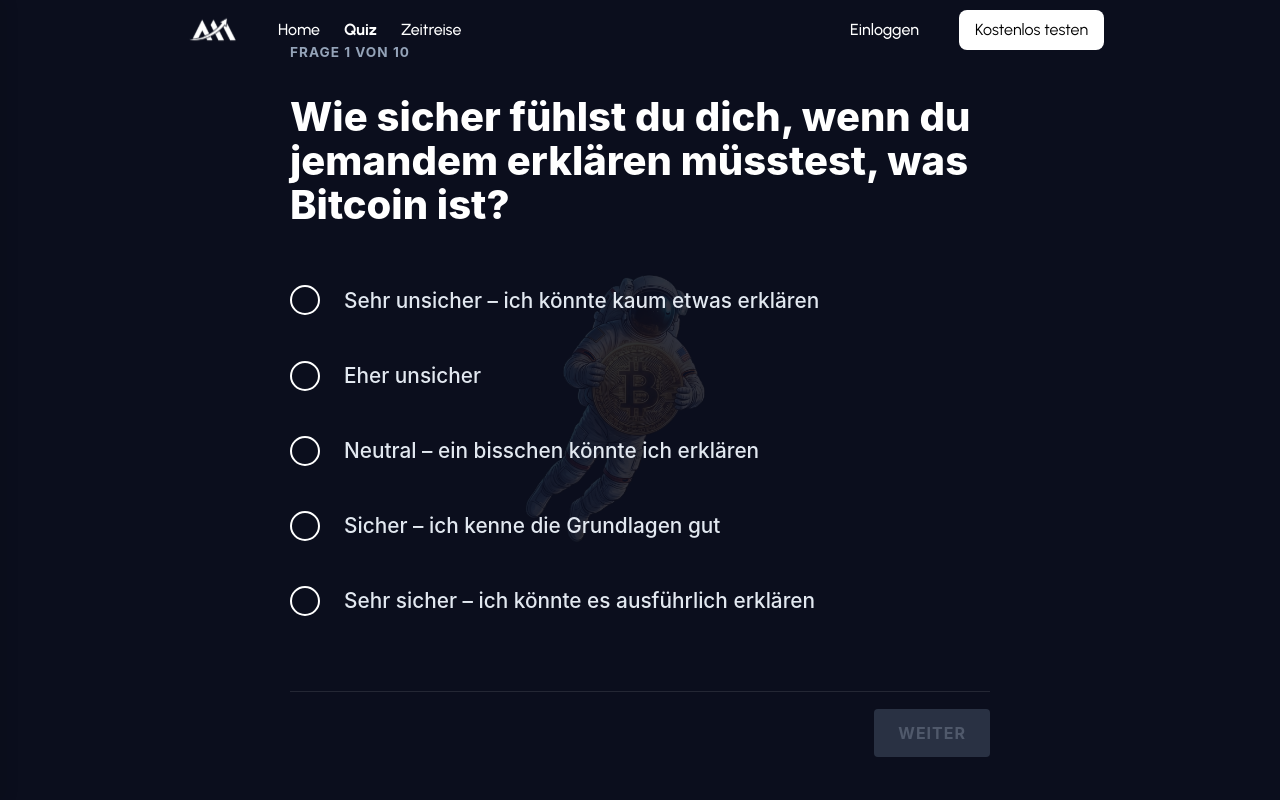
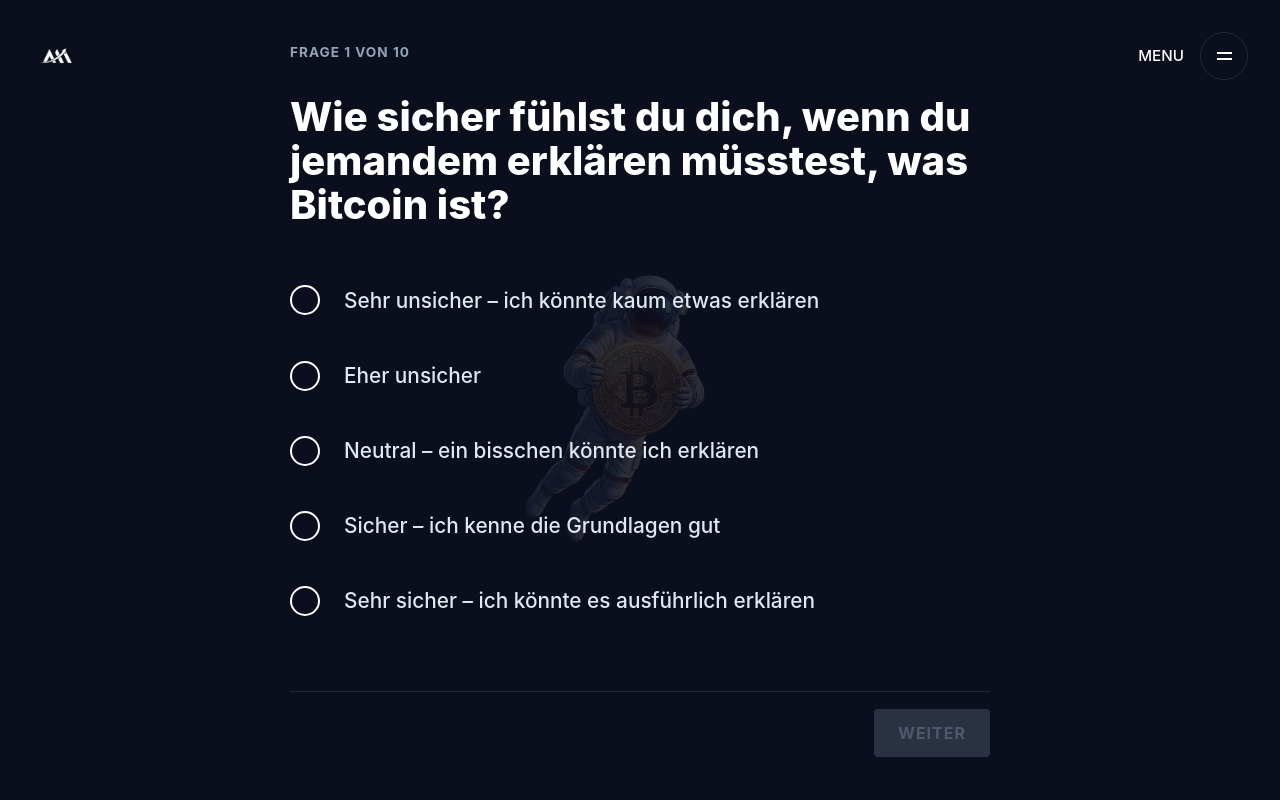
Before and after one commit to crabDono/dmwt_vercell_app, a Next.js app: page /quiz in a window 1280 px wide. Shown: the top 800 px of the page. Built offline with nearby package versions, Linux system fonts and the light colour scheme.

Commit message:
Navbar remake

```diff
--- a/package.json
+++ b/package.json
@@ -9,12 +9,14 @@
     "lint": "next lint"
   },
   "dependencies": {
+    "@gsap/react": "^2.1.2",
     "@neondatabase/serverless": "^1.0.2",
     "@prisma/client": "^6.18.0",
     "chart.js": "^4.5.1",
     "clsx": "^2.1.1",
     "dotenv": "^17.2.3",
     "framer-motion": "^12.23.24",
+    "gsap": "^3.13.0",
     "lucide-react": "^0.552.0",
     "next": "15.5.4",
     "prisma": "^6.18.0",
--- a/src/components/UI/Navbar/Navbar.module.css
+++ b/src/components/UI/Navbar/Navbar.module.css
@@ -1,302 +1,202 @@
-/*
-Nur falls Tailwind nicht möglich ist
-*/
+/* Navbar.module.css */
 
-.nav {
+/* Definiere Variablen direkt im Container, damit sie sicher da sind */
+.navContainer {
+  --bg: #171717;
+  --fg: #ffffff;
+  --menu-bg: #0f0f0f;
+  --menu-fg-secondary: #5f5f5f;
+  --hamburger-border: rgba(255, 255, 255, 0.1);
+  font-family: "Inter", sans-serif;
+}
+
+/* ... menuBar, logoWrapper etc. bleiben gleich ... */
+
+.menuBar {
   position: fixed;
   top: 0;
   left: 0;
-  right: 0;
+  width: 100vw;
+  padding: 2rem;
+  display: flex;
+  justify-content: space-between;
+  align-items: center;
   z-index: 50;
+  pointer-events: none;
+}
+
+.logoWrapper,
+.toggleBtn {
+  pointer-events: auto;
+}
+
+.toggleBtn {
   display: flex;
   align-items: center;
-  justify-content: space-between;
-  /* Basis horizontaler Padding (wird durch die expliziten left/right überschrieben) */
-  padding: 0 2rem;
-  padding-left: 176px;
-  padding-right: 176px;
-  height: 60px;
-  /* Hintergrund-Eigenschaften werden entfernt und in .scrolled verschoben */
   gap: 1rem;
-  transition: background-color 0.3s ease, box-shadow 0.3s ease; /* Für einen weichen Übergang */
+  cursor: pointer;
+  background: none;
+  border: none;
+  color: var(--fg);
 }
 
-/* Neue Klasse, die beim Scrollen hinzugefügt wird */
-.scrolled {
-  background-color: rgba(
-    20,
-    20,
-    22,
-    0.7
-  ); /* Leicht transparenter Hintergrund */
-  backdrop-filter: blur(6px);
-  -webkit-backdrop-filter: blur(6px);
-  box-shadow: 0 4px 6px rgba(0, 0, 0, 0.08);
+.toggleLabel {
+  font-size: 0.95rem;
+  font-weight: 500;
+  text-transform: uppercase;
+  color: var(--fg); /* Explizit Farbe setzen */
 }
 
-.left {
+/* Hamburger Styles */
+.hamburgerIcon {
+  position: relative;
+  width: 3rem;
+  height: 3rem;
   display: flex;
+  flex-direction: column;
+  justify-content: center;
   align-items: center;
-  gap: 27px;
+  border: 1px solid var(--hamburger-border);
+  border-radius: 50%;
+  transition: border-color 0.3s ease;
 }
 
-.logoLink {
-  display: flex;
-  align-items: center;
-  gap: 0.5rem;
-  text-decoration: none;
-  cursor: pointer; /* Hinzugefügt */
+.hamburgerIcon span {
+  position: absolute;
+  width: 15px;
+  height: 1.5px;
+  background-color: var(--fg);
+  transition: all 0.3s ease; /* Schnellere Transition für CSS */
 }
 
-.navList {
-  display: flex;
-  gap: 1.5rem; /* entspricht tailwind gap-6 */
-  list-style: none;
-  margin: 0;
-  padding: 0;
+.hamburgerIcon span:nth-child(1) {
+  transform: translateY(-3px);
+}
+.hamburgerIcon span:nth-child(2) {
+  transform: translateY(3px);
 }
 
-.navItem {
-  margin: 0;
-}
-
-.navLink {
-  color: white; /* gray-700 */
-  text-decoration: none;
-  transition: color 150ms ease;
-  font-weight: 500;
-  cursor: pointer; /* Hinzugefügt */
-}
-
-.navLink:hover {
-  color: #3b82f6; /* blue-500 */
-}
-
-.navLinkActive {
-  color: white; /* almost black */
-  font-weight: 700;
-}
-
-/* rechte Elemente */
-.rightList {
-  display: flex;
-  gap: 1.5rem;
-  list-style: none;
-  margin: 0;
-  padding: 0;
-  align-items: center;
-}
-
-.rightLink {
-  color: white;
-  text-decoration: none;
-  transition: color 150ms ease;
-  padding: 0.5rem 1rem;
-  border-radius: 6px;
-  font-weight: 500;
-  cursor: pointer; /* Hinzugefügt */
-}
-
-.rightLink:hover {
-  color: #3b82f6;
-}
-
-/* CTA / "Kostenlos testen" */
-.cta {
-  background-color: #fff;
-  color: #000;
-  border-radius: 8px;
-  padding: 0.5rem 1rem;
-  display: inline-block;
-  transition: background-color 150ms ease;
-  text-decoration: none;
-  cursor: pointer; /* Hinzugefügt */
-}
-
-.cta:hover {
-  background-color: #3b82f6; /* darker */
-}
-
-/* aktive rechte Links */
-.rightLinkActive {
-  color: #111827;
-  font-weight: 700;
-}
-
-/* Burger Menu Button */
-.burgerMenu {
-  display: none;
-  /* Positionierung für feste Platzierung oben rechts */
-  position: fixed;
-  top: 1rem; /* 16px */
-  right: 1rem; /* 16px */
-  flex-direction: column;
-  justify-content: space-around;
-  width: 2rem;
-  height: 2rem;
-  background: transparent;
-  border: none;
-  cursor: pointer;
-  padding: 0;
-  z-index: 60; /* Muss über .nav und .mobileNav sein */
-}
-
-.burgerMenu:focus {
-  outline: none;
-}
-
-.burgerLine {
-  width: 2rem;
-  height: 0.25rem;
-  background: #fff; /* Geändert von #111827 auf weiß */
-  border-radius: 10px;
-  transition: all 0.3s linear;
-  position: relative;
-  transform-origin: 1px;
-}
-
-/* Animation für Burger zu X */
-.burgerOpen .burgerLine:nth-child(1) {
+/* Wenn Klasse 'hamburgerActive' gesetzt ist */
+.hamburgerActive span:nth-child(1) {
   transform: rotate(45deg);
 }
-
-.burgerOpen .burgerLine:nth-child(2) {
-  opacity: 0;
-  transform: translateX(20px);
-}
-
-.burgerOpen .burgerLine:nth-child(3) {
+.hamburgerActive span:nth-child(2) {
   transform: rotate(-45deg);
 }
 
-/* Overlay für das mobile Menü */
-.overlay {
+/* --- OVERLAY --- */
+.menuOverlay {
   position: fixed;
   top: 0;
   left: 0;
+  width: 100vw;
+  height: 100vh;
+  background-color: var(--menu-bg); /* Prüfe, ob das Schwarz ist! */
+  z-index: 40;
+
+  display: flex;
+  overflow: hidden;
+
+  /* WICHTIG: Wir entfernen hier clip-path!
+     Wir lassen GSAP das übernehmen. */
+  visibility: hidden; /* Startet unsichtbar, damit es nicht flackert */
+}
+
+.overlayContent {
   width: 100%;
   height: 100%;
-  background-color: rgba(0, 0, 0, 0.4);
-  backdrop-filter: blur(2px);
-  -webkit-backdrop-filter: blur(2px);
-  z-index: 52; /* Unter dem Menü, über dem Rest der Seite */
+  display: flex;
+  color: var(--fg);
 }
 
-/* Mobile Navigation Menu */
-.mobileNav {
-  display: flex; /* von none auf flex geändert für Animation */
-  flex-direction: column;
-  justify-content: center; /* Zentriert die Items vertikal */
-  list-style: none;
-  padding: 0 2rem; /* Oben/Unten 0, da justify-content center */
-  margin: 0;
-  position: fixed;
-  top: 0;
-  left: 0;
-  width: 80%; /* Etwas breiter */
-  max-width: 320px; /* Maximale Breite für größere Screens */
-  height: 100vh;
-  background: #f9fafb; /* Helles Grau statt Weiß */
-  box-shadow: 4px 0px 15px rgba(0, 0, 0, 0.1);
-  z-index: 55;
-  transform: translateX(-100%);
-  transition: transform 0.3s ease-in-out;
+/* Linkes Bild */
+.mediaWrapper {
+  flex: 2;
+  position: relative;
+  height: 100%;
+  overflow: hidden;
+  /* Opacity wird von GSAP gesteuert */
 }
 
-.mobileNavOpen {
-  transform: translateX(0);
+.mediaWrapper img {
+  width: 100%;
+  height: 100%;
+  object-fit: cover;
+  opacity: 0.4;
 }
 
-/* Staggered Animation für die Listenelemente */
-.mobileNavOpen .mobileNavItem {
-  opacity: 1;
-  transform: translateX(0);
+/* Rechter Content */
+.contentWrapper {
+  flex: 3;
+  position: relative;
+  display: flex;
+  flex-direction: column;
+  justify-content: space-between;
+  padding: 2rem;
 }
 
-.mobileNavItem {
-  padding: 0; /* Padding vom Link übernehmen lassen */
-  opacity: 0;
-  transform: translateX(-20px);
-  transition: opacity 0.3s ease-in-out, transform 0.3s ease-in-out;
+.menuMain {
+  flex-grow: 1;
+  display: flex;
+  align-items: center;
+  gap: 4rem;
+  padding-left: 4rem;
 }
 
-/* Delay für jeden Menüpunkt */
-.mobileNavOpen .mobileNavItem:nth-child(1) {
-  transition-delay: 0.1s;
-}
-.mobileNavOpen .mobileNavItem:nth-child(2) {
-  transition-delay: 0.15s;
-}
-.mobileNavOpen .mobileNavItem:nth-child(3) {
-  transition-delay: 0.2s;
-}
-.mobileNavOpen .mobileNavItem:nth-child(4) {
-  transition-delay: 0.25s;
-}
-.mobileNavOpen .mobileNavItem:nth-child(5) {
-  transition-delay: 0.3s;
+.menuCol {
+  display: flex;
+  flex-direction: column;
+  gap: 0.5rem;
 }
 
-.mobileNavLink {
-  display: block; /* Macht den ganzen Bereich klickbar */
-  padding: 1rem;
-  text-align: center;
-  color: #374151; /* gray-700 */
-  text-decoration: none;
-  font-size: 1.125rem; /* 18px */
-  font-weight: 600;
-  border-radius: 8px;
-  transition: background-color 0.2s ease, color 0.2s ease;
-  cursor: pointer; /* Hinzugefügt */
+/* Helper Klassen für Animation */
+.revealTextWrapper {
+  overflow: hidden; /* Maske */
+  line-height: 1.1;
 }
 
-.mobileNavLink:hover,
-.mobileNavLink:focus {
-  background-color: #e5e7eb; /* gray-200 */
-  color: #111827; /* black */
+.revealTextInner {
+  display: block;
+  /* Transform wird von GSAP gesetzt */
 }
 
-/* CTA-Button im mobilen Menü */
-.mobileCta {
-  background-color: #000;
-  color: #fff;
+.menuLink {
+  font-size: 3.5rem;
+  font-weight: 500;
+  color: var(--fg);
+  text-decoration: none;
+  transition: color 0.3s;
 }
 
-.mobileCta:hover,
-.mobileCta:focus {
-  background-color: #374151; /* gray-700 */
-  color: #fff;
+.menuTag {
+  font-size: 1.5rem;
+  color: var(--menu-fg-secondary);
+  text-decoration: none;
 }
 
-/* Responsive: kleinere Bildschirme */
-@media (max-width: 900px) {
-  .nav {
-    padding-left: 1rem;
-    padding-right: 1rem;
+.menuFooter {
+  display: flex;
+  gap: 4rem;
+  padding-left: 4rem;
+  padding-bottom: 2rem;
+  color: var(--menu-fg-secondary);
+}
+
+@media (max-width: 1000px) {
+  .mediaWrapper {
+    display: none;
   }
-
-  .navList,
-  .rightList {
-    display: none; /* hide desktop links on small screens */
+  .menuMain {
+    flex-direction: column;
+    align-items: flex-start;
+    justify-content: center;
+    padding-left: 0;
+    gap: 2rem;
   }
-
-  .burgerMenu {
-    display: flex; /* show burger menu */
+  .menuFooter {
+    padding-left: 0;
   }
-
-  .mobileNav {
-    display: flex; /* mobile nav is controlled by transform */
+  .menuLink {
+    font-size: 3rem;
   }
 }
-
-/* optional: show inline nav again on medium screens */
-@media (min-width: 901px) and (max-width: 1199px) {
-  .nav {
-    padding-left: 3rem;
-    padding-right: 3rem;
-  }
-
-  .navList {
-    display: flex;
-  }
-}
--- a/src/components/UI/Navbar/index.tsx
+++ b/src/components/UI/Navbar/index.tsx
@@ -1,155 +1,199 @@
 "use client";
+
+import { useState, useRef, useEffect } from "react";
+import Link from "next/link";
 import Image from "next/image";
-import Link from "next/link";
 import { usePathname } from "next/navigation";
-import { useState, useEffect } from "react";
+import gsap from "gsap";
+import { useGSAP } from "@gsap/react";
+import { CustomEase } from "gsap/CustomEase";
 import styles from "./Navbar.module.css";
+
+// Plugin registrieren (passiert nur einmal)
+gsap.registerPlugin(CustomEase);
+CustomEase.create("hop", "0.87, 0, 0.13, 1");
 
 export default function Navbar() {
   const pathname = usePathname();
-  const [isMobileMenuOpen, setIsMobileMenuOpen] = useState(false);
-  const [scrolled, setScrolled] = useState(false);
+  const [isMenuOpen, setIsMenuOpen] = useState(false);
 
-  useEffect(() => {
-    const handleScroll = () => {
-      // Setzt den State auf true, wenn mehr als 10px gescrollt wurde
-      setScrolled(window.scrollY > 10);
-    };
+  // Ref für den gesamten Container (Scope)
+  const container = useRef<HTMLDivElement>(null);
+  const overlayRef = useRef<HTMLDivElement>(null);
 
-    // Event Listener hinzufügen
-    window.addEventListener("scroll", handleScroll);
+  // Die Timeline
+  const tl = useRef<gsap.core.Timeline | null>(null);
 
-    // Event Listener beim Verlassen der Komponente entfernen
-    return () => {
-      window.removeEventListener("scroll", handleScroll);
-    };
-  }, []); // Leeres Array sorgt dafür, dass der Effekt nur einmal ausgeführt wird
-
-  const navItems = [
-    { href: "/", label: "Home" },
-    { href: "/quiz", label: "Quiz" },
-    { href: "/zeitreise", label: "Zeitreise" },
+  const mainLinks = [
+    { href: "/", label: "HOME" },
+    { href: "/quiz", label: "QUIZ" },
+    { href: "/zeitreise", label: "ZEITREISE" },
   ];
 
-  const rightItems = [
+  const secondaryLinks = [
     { href: "/login", label: "Einloggen" },
     { href: "/free_test", label: "Kostenlos testen" },
   ];
 
-  // Alle Items für das mobile Menü zusammenführen
-  const allMobileItems = [...navItems, ...rightItems];
+  useGSAP(
+    () => {
+      // 1. Initialer Zustand setzen (Verstecken)
+      // Wir setzen visibility auf visible, aber clip-path auf "geschlossen"
+      gsap.set(overlayRef.current, {
+        visibility: "visible",
+        clipPath: "polygon(0% 0%, 100% 0%, 100% 0%, 0% 0%)",
+      });
 
-  const toggleMobileMenu = () => {
-    setIsMobileMenuOpen(!isMobileMenuOpen);
+      // Texte nach unten schieben (damit sie später hochkommen können)
+      gsap.set(".reveal_item", { y: "100%" });
+      gsap.set(".media_img", { opacity: 0 });
+
+      // 2. Timeline erstellen
+      tl.current = gsap
+        .timeline({ paused: true })
+        .to(overlayRef.current, {
+          clipPath: "polygon(0% 0%, 100% 0%, 100% 100%, 0% 100%)", // Öffnet nach unten
+          duration: 1,
+          ease: "hop",
+        })
+        .to(
+          ".media_img",
+          {
+            opacity: 1,
+            duration: 1,
+            ease: "power2.out",
+            delay: 0.2,
+          },
+          "<"
+        ) // Startet gleichzeitig mit Overlay
+        .to(
+          ".reveal_item",
+          {
+            y: "0%", // Text kommt hoch
+            stagger: 0.1,
+            duration: 1,
+            ease: "hop",
+          },
+          "-=0.5"
+        ); // Startet etwas früher
+    },
+    { scope: container }
+  ); // WICHTIG: Scope auf container setzen
+
+  const toggleMenu = () => {
+    // Wenn die Timeline existiert...
+    if (tl.current) {
+      if (isMenuOpen) {
+        tl.current.reverse();
+      } else {
+        tl.current.play();
+      }
+      setIsMenuOpen(!isMenuOpen);
+    }
   };
 
-  const closeMobileMenu = () => {
-    setIsMobileMenuOpen(false);
-  };
-
-  // Schließt das mobile Menü, wenn sich die Route ändert
+  // Schließt Menü bei Navigation
   useEffect(() => {
-    closeMobileMenu();
+    if (isMenuOpen && tl.current) {
+      tl.current.reverse();
+      setIsMenuOpen(false);
+    }
   }, [pathname]);
 
   return (
-    <>
-      {/* Overlay, das die Seite abdunkelt */}
-      {isMobileMenuOpen && (
-        <div className={styles.overlay} onClick={closeMobileMenu}></div>
-      )}
-
-      <nav className={`${styles.nav} ${scrolled ? styles.scrolled : ""}`}>
-        <div className={styles.left}>
-          <Link href="/" className={styles.logoLink}>
-            <Image
-              src="/triple.svg" // Pfad anpassen, falls im public-Ordner
-              alt="Logo"
-              width={75}
-              height={43}
-              className="rounded-full"
-            />
+    <div className={styles.navContainer} ref={container}>
+      {/* 1. Navbar Bar */}
+      <nav className={styles.menuBar}>
+        <div className={styles.logoWrapper}>
+          <Link href="/">
+            <Image src="/triple.svg" alt="Logo" width={50} height={30} />
           </Link>
-
-          <ul className={styles.navList}>
-            {navItems.map((item) => (
-              <li key={item.href} className={styles.navItem}>
-                <Link
-                  href={item.href}
-                  className={`${styles.navLink} ${
-                    pathname === item.href ? styles.navLinkActive : ""
-                  }`}
-                >
-                  {item.label}
-                </Link>
-              </li>
-            ))}
-          </ul>
         </div>
 
-        <ul className={styles.rightList}>
-          {rightItems.map((item) => {
-            const isCTA = item.label === "Kostenlos testen";
-            const isActive = pathname === item.href;
-            if (isCTA) {
-              return (
-                <li key={item.href}>
-                  <Link href={item.href} className={styles.cta}>
-                    {item.label}
-                  </Link>
-                </li>
-              );
-            }
-            return (
-              <li key={item.href}>
-                <Link
-                  href={item.href}
-                  className={`${styles.rightLink} ${
-                    isActive ? styles.rightLinkActive : ""
-                  }`}
-                >
-                  {item.label}
-                </Link>
-              </li>
-            );
-          })}
-        </ul>
-
-        {/* Burger Menu Button WIRD HIER ENTFERNT */}
+        <button className={styles.toggleBtn} onClick={toggleMenu}>
+          <div className={styles.toggleLabel}>
+            <span>{isMenuOpen ? "Close" : "Menu"}</span>
+          </div>
+          {/* Wir nutzen Klassen für den CSS-Teil der Burger Animation */}
+          <div
+            className={`${styles.hamburgerIcon} ${
+              isMenuOpen ? styles.hamburgerActive : ""
+            }`}
+          >
+            <span></span>
+            <span></span>
+          </div>
+        </button>
       </nav>
 
-      {/* Burger Menu Button HIER NEU EINFÜGEN */}
-      <button
-        className={`${styles.burgerMenu} ${
-          isMobileMenuOpen ? styles.burgerOpen : ""
-        }`}
-        onClick={toggleMobileMenu}
-        aria-label="Menü öffnen/schließen"
-      >
-        <div className={styles.burgerLine}></div>
-        <div className={styles.burgerLine}></div>
-        <div className={styles.burgerLine}></div>
-      </button>
+      {/* 2. Overlay */}
+      <div className={styles.menuOverlay} ref={overlayRef}>
+        <div className={styles.overlayContent}>
+          <div className={styles.mediaWrapper}>
+            {/* Füge hier eine Klasse 'media_img' für GSAP hinzu */}
+            <div
+              className="media_img"
+              style={{ width: "100%", height: "100%", position: "relative" }}
+            >
+              <Image
+                src="/astronaut_1.png"
+                alt="Visual"
+                fill
+                style={{ objectFit: "cover" }}
+              />
+            </div>
+          </div>
 
-      {/* Mobile Navigation Menu */}
-      <ul
-        className={`${styles.mobileNav} ${
-          isMobileMenuOpen ? styles.mobileNavOpen : ""
-        }`}
-      >
-        {allMobileItems.map((item) => (
-          <li key={item.href} className={styles.mobileNavItem}>
-            <Link
-              href={item.href}
-              className={`${styles.mobileNavLink} ${
-                item.href === "/free_test" ? styles.mobileCta : ""
-              }`}
-            >
-              {item.label}
-            </Link>
-          </li>
-        ))}
-      </ul>
-    </>
+          <div className={styles.contentWrapper}>
+            <div className={styles.menuMain}>
+              {/* Hauptlinks */}
+              <div className={styles.menuCol}>
+                {mainLinks.map((link) => (
+                  <div key={link.href} className={styles.revealTextWrapper}>
+                    {/* Klasse 'reveal_item' für GSAP */}
+                    <span className={`${styles.revealTextInner} reveal_item`}>
+                      <Link href={link.href} className={styles.menuLink}>
+                        {link.label}
+                      </Link>
+                    </span>
+                  </div>
+                ))}
+              </div>
+
+              {/* Sekundärlinks */}
+              <div className={styles.menuCol}>
+                {secondaryLinks.map((link) => (
+                  <div key={link.href} className={styles.revealTextWrapper}>
+                    <span className={`${styles.revealTextInner} reveal_item`}>
+                      <Link href={link.href} className={styles.menuTag}>
+                        {link.label}
+                      </Link>
+                    </span>
+                  </div>
+                ))}
+              </div>
+            </div>
+
+            {/* Footer */}
+            <div className={styles.menuFooter}>
+              <div className={styles.menuCol}>
+                <div className={styles.revealTextWrapper}>
+                  <span className={`${styles.revealTextInner} reveal_item`}>
+                    <p>Socials</p>
+                  </span>
+                </div>
+              </div>
+              <div className={styles.menuCol}>
+                <div className={styles.revealTextWrapper}>
+                  <span className={`${styles.revealTextInner} reveal_item`}>
+                    <p>Kontakt</p>
+                  </span>
+                </div>
+              </div>
+            </div>
+          </div>
+        </div>
+      </div>
+    </div>
   );
 }
```
Also changed, not shown: 1 other file (tests, documents, lock files or other folders).
